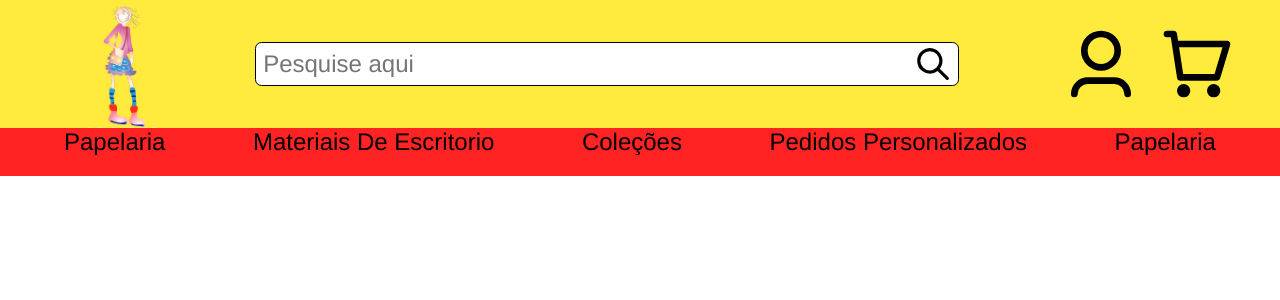
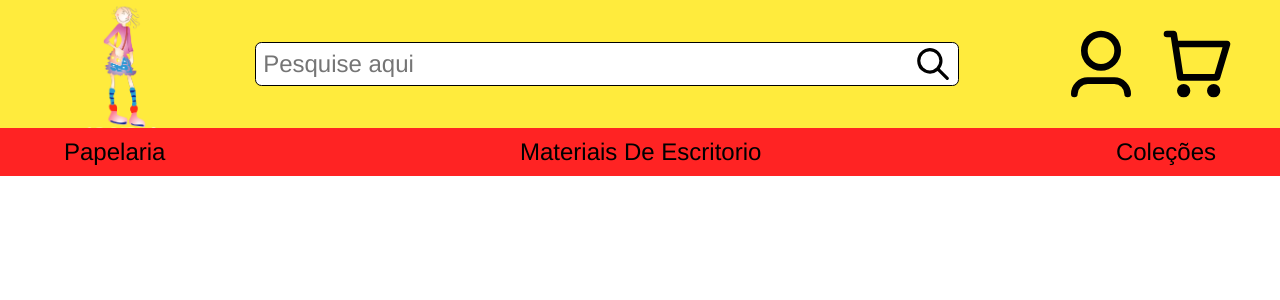
Before and after one commit to GRPeres/AEstudante, a Flask app: template templates/topbar.html in a window 1280 px wide. Shown: the top 300 px of the page. Run offline with Flask 3, Linux system fonts and the light colour scheme; the template is opened without the code that fills it, so the values that code supplies are empty.

Commit message:
Update topbar.html

```diff
--- a/templates/topbar.html
+++ b/templates/topbar.html
@@ -134,21 +134,22 @@
     </div>
 
 
-    <div class=" barra-navegacao hover-target">
+    <div class="barra-navegacao">
 
-      <span class="barra-navegacao-item">Papelaria</span>
-      <span class="barra-navegacao-item">Materiais De Escritorio</span>
-      <span class="barra-navegacao-item">Coleções</span>
-      <span class="barra-navegacao-item">Pedidos Personalizados</span>
-      <span class="barra-navegacao-item">Papelaria</span>
-
+      <div class="barra-navegacao-item hover-target">Papelaria
         <div class="overlay">
           <div class="barra-de-produtos">
-          <div class="barra-de-produtos-item">Caderno</div>
-          <div class="barra-de-produtos-item">Lapis</div>
-          <div class="barra-de-produtos-item">Calculadora</div>
             <div class="barra-de-produtos-item">Lapis Colorido</div>
             <div class="barra-de-produtos-item">Caneta Azul</div>
+            <div class="barra-de-produtos-item">Caneta Vermelha</div>
+            <div class="barra-de-produtos-item">Porta Caneta</div>
+          </div>
+        </div>
+      </div>
+
+      <div class="barra-navegacao-item hover-target">Materiais De Escritorio
+        <div class="overlay">
+          <div class="barra-de-produtos">
             <div class="barra-de-produtos-item">Caneta Vermelha</div>
             <div class="barra-de-produtos-item">Porta Caneta</div>
             <div class="barra-de-produtos-item">Agenda</div>
@@ -158,6 +159,19 @@
         </div>
       </div>
 
+      <div class="barra-navegacao-item hover-target">Coleções
+        <div class="overlay">
+          <div class="barra-de-produtos">
+            <div class="barra-de-produtos-item">Caderno</div>
+            <div class="barra-de-produtos-item">Lapis</div>
+            <div class="barra-de-produtos-item">Calculadora</div>
+            <div class="barra-de-produtos-item">Lapis Colorido</div>
+          </div>
+        </div>
+      </div>
+
+    </div>
+
   </div>
   <script src="../static/js/topbarjs.js"></script>
 </body>
```
Lines whose indentation alone changed are shown as unchanged.
